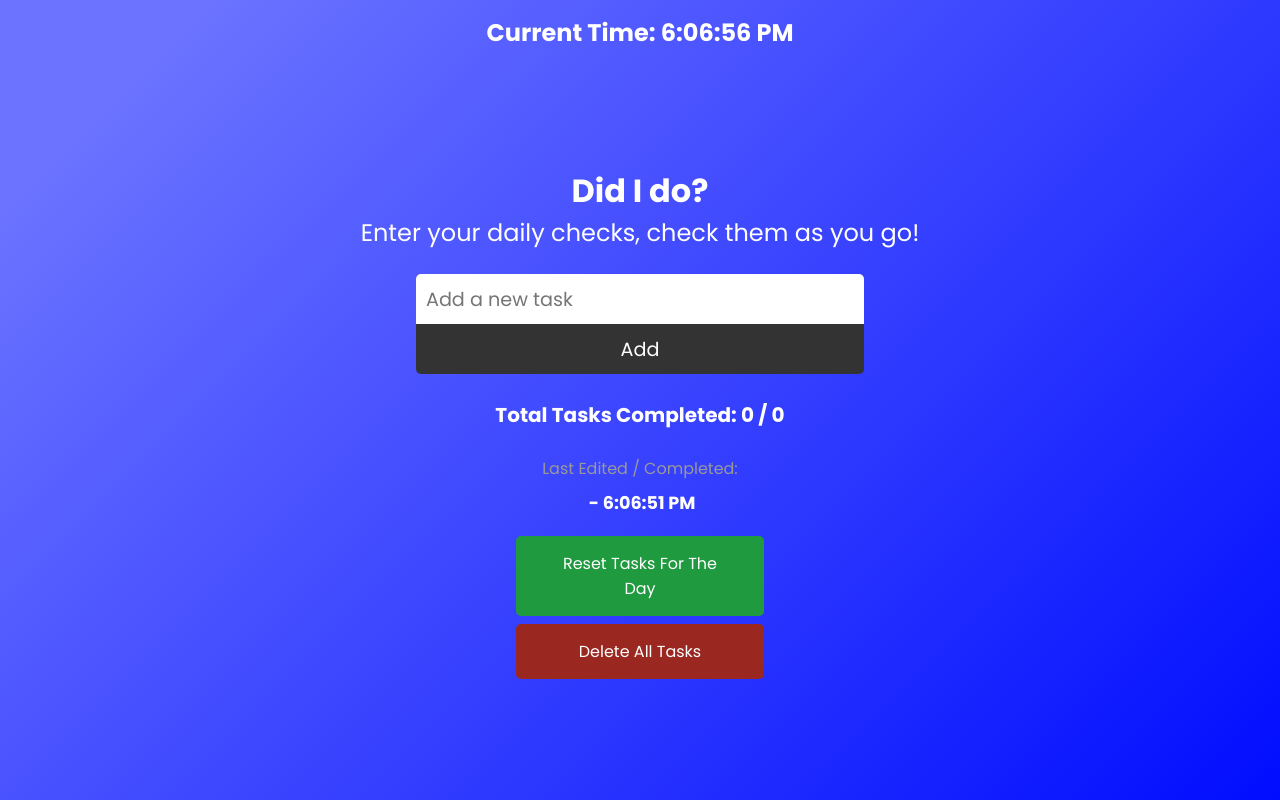
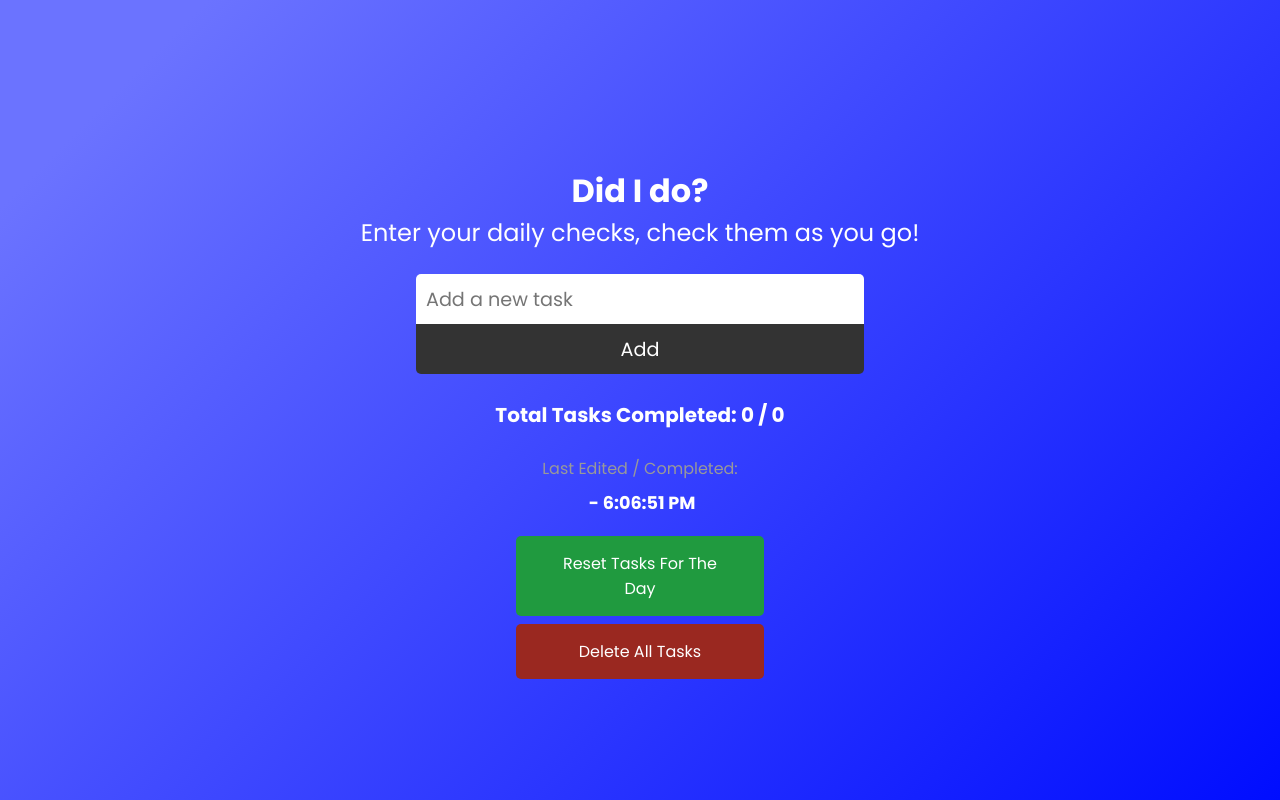
Before and after one commit to Toumari/Did-I-Do-, a React (Vite) app: page / in a window 1280 px wide. Built offline with nearby package versions, Linux system fonts and the light colour scheme.

Commit message:
removed the time component to fix stack call logic

```diff
--- a/src/App.jsx
+++ b/src/App.jsx
@@ -98,7 +98,6 @@ function App() {
 
   return (
     <div className="App">
-      <TimeNow />
       <h1 className="app__title">Did I do?</h1>
       <p className="app__subtitle">
         Enter your daily checks, check them as you go!
```
